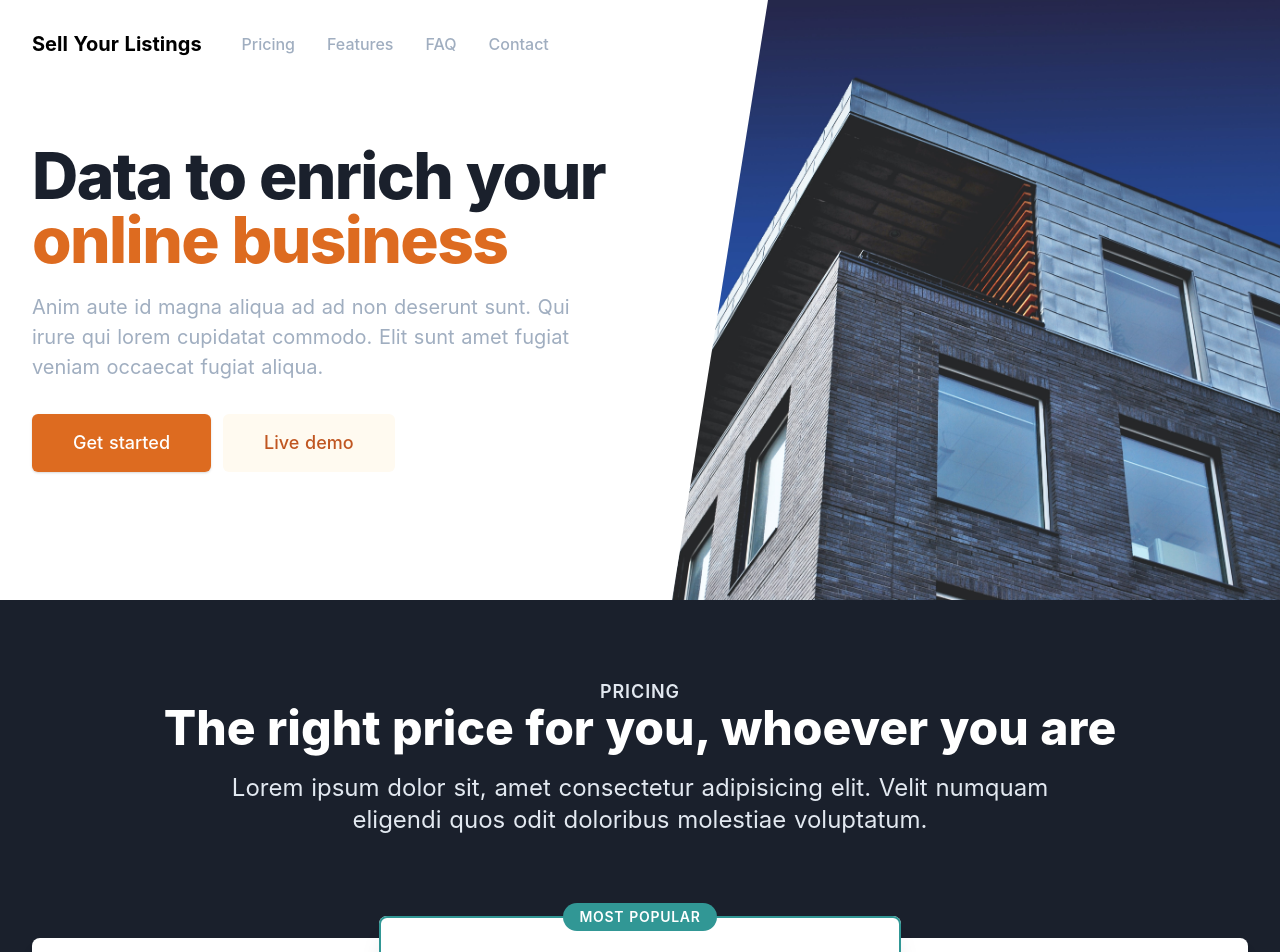
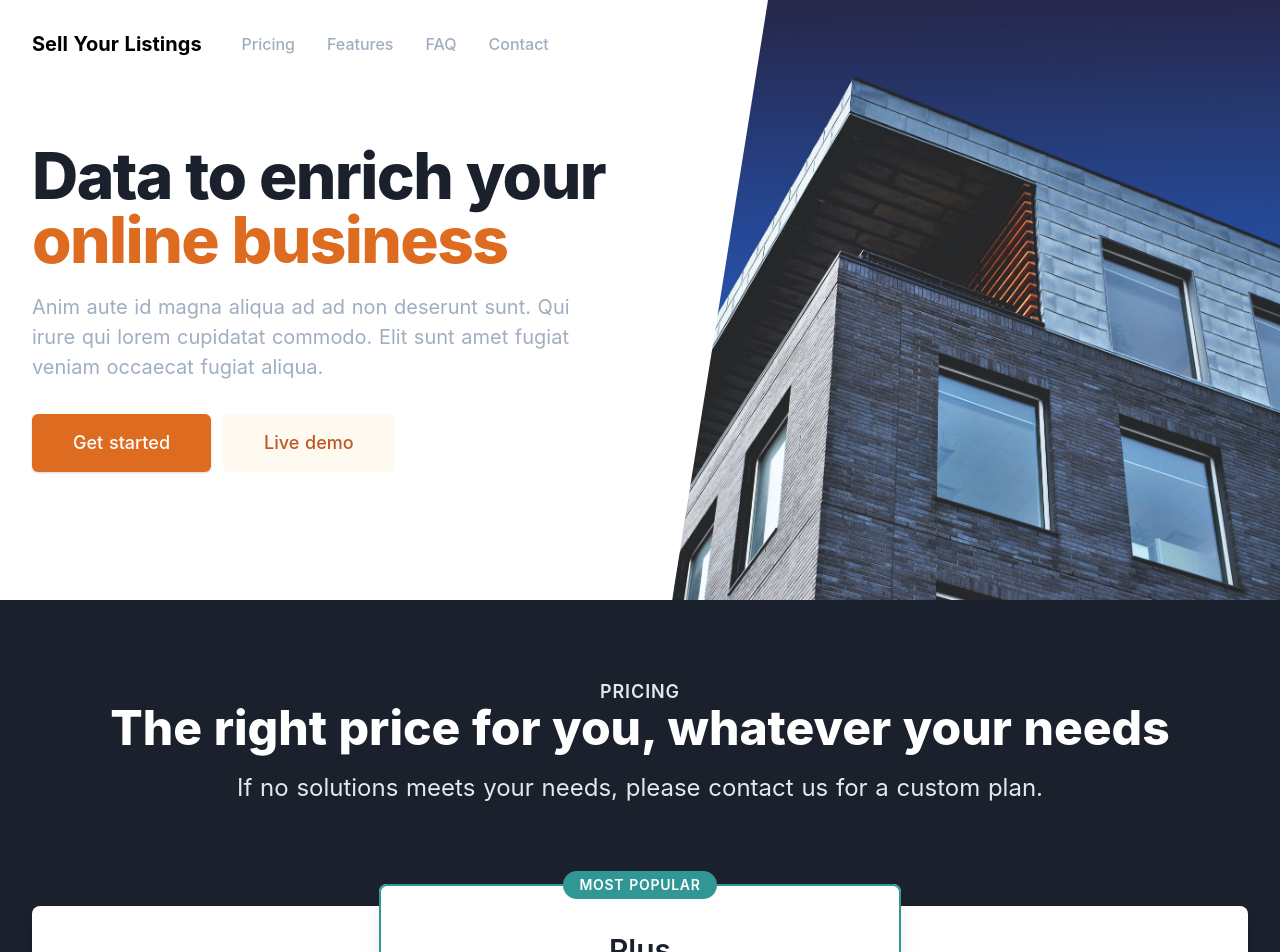
Before and after one commit to tomkonidas/sellyourlistings, a Nuxt app: page / in a window 1280 px wide. Shown: the top 952 px of the page. Built offline with nearby package versions, Linux system fonts and the light colour scheme; what @tailwindcss/ui would draw is missing.

Commit message:
Update contact info

```diff
--- a/components/Pricing.vue
+++ b/components/Pricing.vue
@@ -6,10 +6,10 @@
                 Pricing
             </h2>
             <p class="mt- text-3xl leading-9 font-extrabold text-white sm:text-4xl sm:leading-10 lg:text-5xl lg:leading-none">
-                The right price for you, whoever you are
+                The right price for you, whatever your needs
             </p>
             <p class="mt-3 max-w-4xl mx-auto text-xl leading-7 text-gray-300 sm:mt-5 sm:text-2xl sm:leading-8">
-                Lorem ipsum dolor sit, amet consectetur adipisicing elit. Velit numquam eligendi quos odit doloribus molestiae voluptatum.
+                If no solutions meets your needs, please contact us for a custom plan.
             </p>
             </div>
         </div>
```
